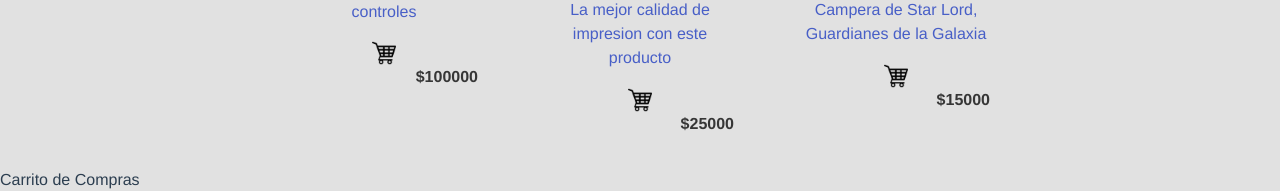
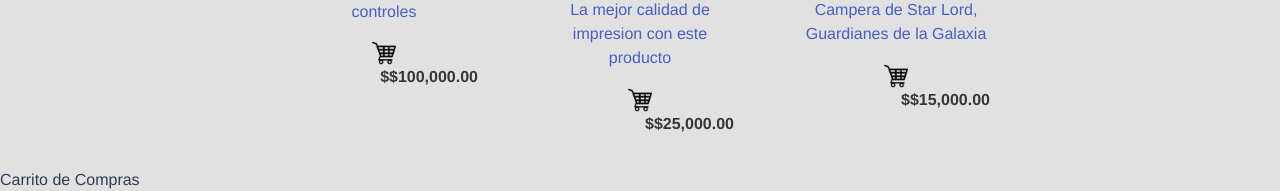
Before and after one commit to juanbaltasar/Proyecto-Vue-NT2, a Vue app in the folder frontend/: page / in a window 1280 px wide. Shown: the part 338-529 px from the top of the page. Built offline with nearby package versions, Linux system fonts and the light colour scheme.

Commit message:
Funcion Currency implementada en computed

```diff
--- a/frontend/src/components/producto-solo.vue
+++ b/frontend/src/components/producto-solo.vue
@@ -22,7 +22,7 @@
             </button>
           </div>
           <p class="is-pulled-right" id="precioProd">
-            <span class="title is-6"><strong>${{precio}}</strong></span>
+            <span class="title is-6"><strong>${{precioConFormato}}</strong></span>
           </p>
         </div>
       </div>
@@ -58,6 +58,15 @@ export default {
     precio: {
         type: Number,
         default: 0
+    }
+  },
+  computed: {
+    precioConFormato () {
+      var prec = this.precio.toLocaleString('en-US', {
+        style: 'currency',
+        currency: 'USD'
+      })
+      return prec
     }
   },
   methods: {
```
